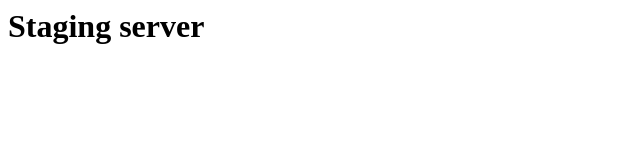
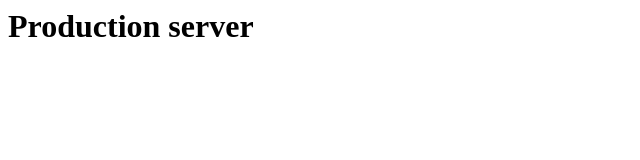
Before and after one commit to c0nstantx/ci-test, a plain HTML site: page index.html in a window 1280 px wide. Shown: the whole page, without its empty margins (0-640 px from the left). Drawn offline with Linux system fonts and the light colour scheme.

Commit message:
Production changes

```diff
--- a/index.html
+++ b/index.html
@@ -1 +1 @@
-<h1>Staging server</h1>
+<h1>Production server</h1>
```
